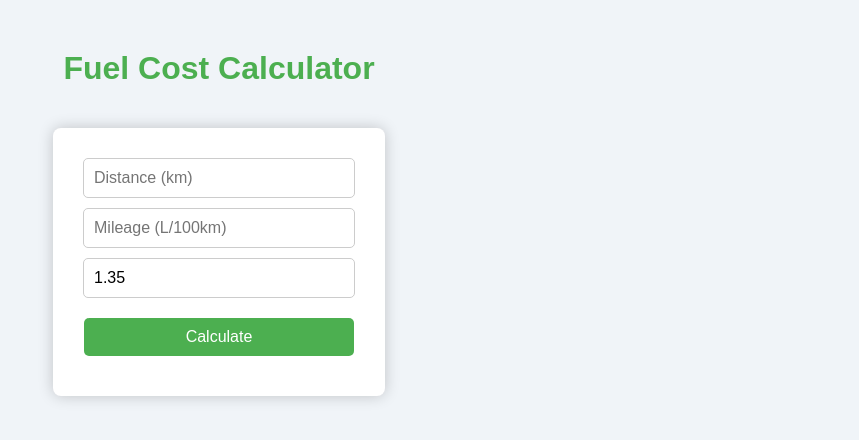
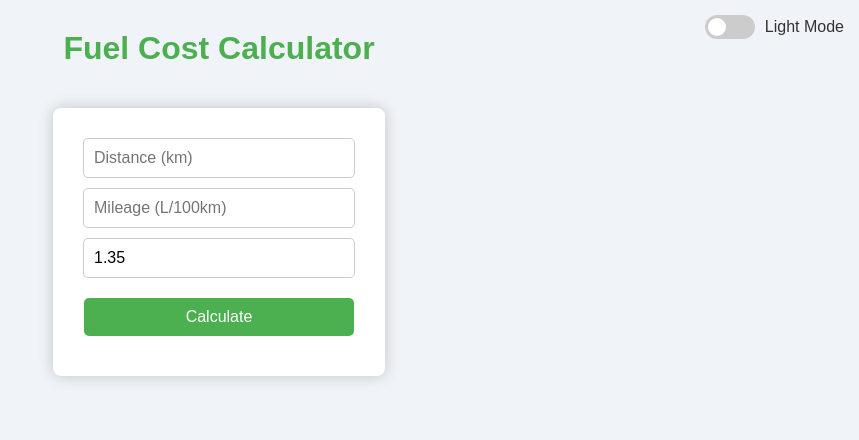
Before and after one commit to Yagnik-J-Donda/fuel-calculator, a plain HTML site: page index.html in a window 1280 px wide. Shown: the whole page, without its empty margins (421-1280 px from the left). Drawn offline with Linux system fonts and the light colour scheme.

Commit message:
1. Dark and Light Mode Toggle Switch Added

```diff
--- a/index.html
+++ b/index.html
@@ -4,17 +4,37 @@
     <meta charset="UTF-8">
     <meta name="viewport" content="width=device-width, initial-scale=1.0">
     <title>Fuel Cost Calculator</title>
+    <!-- Link to external CSS file -->
     <link rel="stylesheet" href="style.css">
 </head>
 <body>
+    <!-- Dark Mode Toggle Switch -->
+    <div class="theme-toggle">
+        <label class="switch">
+            <input type="checkbox" id="darkModeToggle">
+            <span class="slider round"></span>
+        </label>
+        <span id="themeLabel">Light Mode</span>
+    </div>
+
+    <!-- Heading -->
     <h1>Fuel Cost Calculator</h1>
+
+    <!-- Main container for inputs and result -->
     <div class="container">
+        <!-- Input fields for distance, mileage, and price -->
         <input type="number" id="distance" placeholder="Distance (km)">
         <input type="number" id="mileage" placeholder="Mileage (L/100km)">
         <input type="number" id="price" placeholder="Fuel Price per Liter" value="1.35">
+
+        <!-- Calculate button -->
         <button onclick="calculateCost()">Calculate</button>
+
+        <!-- Display result here -->
         <div id="result"></div>
     </div>
+
+    <!-- Link to external JavaScript file -->
     <script src="script.js"></script>
 </body>
 </html>
--- a/script.js
+++ b/script.js
@@ -1,18 +1,52 @@
+// === Fuel Cost Calculation Function ===
 function calculateCost() {
+    // Get user inputs and convert them to numbers
     let distance = parseFloat(document.getElementById('distance').value);
     let mileage = parseFloat(document.getElementById('mileage').value);
     let price = parseFloat(document.getElementById('price').value);
 
+    // Validate inputs (check if all fields are filled correctly)
     if (isNaN(distance) || isNaN(mileage) || isNaN(price)) {
         document.getElementById('result').innerHTML = "⚠️ Please fill all fields correctly.";
         return;
     }
 
+    // Calculate fuel used and total cost
     let fuelUsed = (distance * mileage) / 100;
     let totalCost = fuelUsed * price;
 
+    // Display the result
     document.getElementById('result').innerHTML = `
         <strong>Fuel Used:</strong> ${fuelUsed.toFixed(2)} liters<br>
         <strong>Total Cost:</strong> $${totalCost.toFixed(2)}
     `;
 }
+
+// === Dark Mode Toggle ===
+const toggle = document.getElementById('darkModeToggle'); // Get the toggle switch
+const themeLabel = document.getElementById('themeLabel'); // Get label to show current mode
+
+// When toggle is changed
+toggle.addEventListener('change', () => {
+    // Toggle dark-mode class on body
+    document.body.classList.toggle('dark-mode');
+
+    // Update label text
+    themeLabel.textContent = document.body.classList.contains('dark-mode') ? "Dark Mode" : "Light Mode";
+
+    // Save user preference in localStorage
+    localStorage.setItem('theme', document.body.classList.contains('dark-mode') ? 'dark' : 'light');
+});
+
+// === Load Saved Theme on Page Load ===
+window.addEventListener('load', () => {
+    // Get saved theme from localStorage
+    const savedTheme = localStorage.getItem('theme');
+
+    // Apply saved theme if it exists
+    if (savedTheme === 'dark') {
+        document.body.classList.add('dark-mode');
+        toggle.checked = true; // Set toggle to ON
+        themeLabel.textContent = "Dark Mode";
+    }
+});
--- a/style.css
+++ b/style.css
@@ -1,28 +1,46 @@
+/* === Base Styles === */
 body {
     font-family: Arial, sans-serif;
-    background-color: #f0f4f8;
-    color: #333;
+    background-color: #f0f4f8; /* Light background */
+    color: #333;               /* Light text color */
     margin: 0;
     padding: 0;
     display: flex;
     flex-direction: column;
     align-items: center;
+    transition: background-color 0.3s, color 0.3s; /* Smooth theme transition */
 }
 
-h1 {
-    color: #4CAF50;
-    margin-top: 50px;
+/* === Dark Mode Styles === */
+body.dark-mode {
+    background-color: #121212; /* Dark background */
+    color: #f0f0f0;            /* Light text color */
 }
 
+/* Heading Styles */
+h1 {
+    color: #4CAF50; /* Green accent */
+    margin-top: 30px;
+}
+
+/* Container Styles */
 .container {
-    background: white;
+    background: white; /* Light background */
     padding: 20px 30px;
     border-radius: 8px;
-    box-shadow: 0 0 15px rgba(0,0,0,0.2);
+    box-shadow: 0 0 15px rgba(0,0,0,0.2); /* Subtle shadow */
     margin-top: 20px;
     text-align: center;
+    transition: background 0.3s, color 0.3s; /* Smooth theme transition */
 }
 
+/* Dark Mode container */
+body.dark-mode .container {
+    background: #1e1e1e; /* Dark container */
+    color: #f0f0f0;
+}
+
+/* Input Fields */
 input {
     display: block;
     width: 250px;
@@ -33,10 +51,11 @@ input {
     font-size: 16px;
 }
 
+/* Button Styles */
 button {
     width: 270px;
     padding: 10px;
-    background-color: #4CAF50;
+    background-color: #4CAF50; /* Green background */
     border: none;
     color: white;
     font-size: 16px;
@@ -45,12 +64,71 @@ button {
     margin-top: 10px;
 }
 
+/* Button hover effect */
 button:hover {
-    background-color: #45a049;
+    background-color: #45a049; /* Darker green on hover */
 }
 
+/* Result text */
 #result {
     margin-top: 20px;
     font-size: 18px;
-    color: #333;
 }
+
+/* === Theme Toggle Switch Styles === */
+.theme-toggle {
+    position: absolute;
+    top: 15px;
+    right: 15px;
+    display: flex;
+    align-items: center;
+    gap: 10px;
+}
+
+/* Switch container */
+.switch {
+    position: relative;
+    display: inline-block;
+    width: 50px;
+    height: 24px;
+}
+
+/* Hide default checkbox */
+.switch input {
+    opacity: 0;
+    width: 0;
+    height: 0;
+}
+
+/* Slider background */
+.slider {
+    position: absolute;
+    cursor: pointer;
+    top: 0; left: 0; right: 0; bottom: 0;
+    background-color: #ccc;
+    transition: .4s;
+    border-radius: 24px;
+}
+
+/* Slider knob */
+.slider:before {
+    position: absolute;
+    content: "";
+    height: 18px;
+    width: 18px;
+    left: 3px;
+    bottom: 3px;
+    background-color: white;
+    transition: .4s;
+    border-radius: 50%;
+}
+
+/* When switch is ON */
+input:checked + .slider {
+    background-color: #4CAF50; /* Green background */
+}
+
+/* Move slider knob when ON */
+input:checked + .slider:before {
+    transform: translateX(26px);
+}
```
Also changed, not shown: 1 other file.
